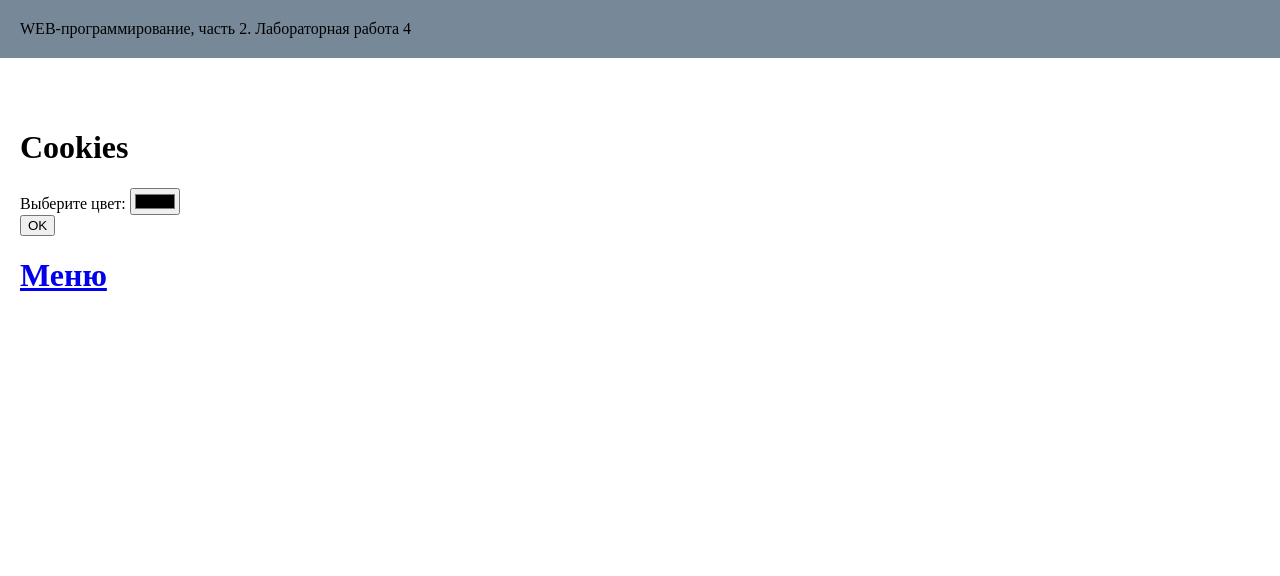
After one commit to Aleksey6798/web-programming-labs-2, a Flask app: template templates/cookies.html in a window 1280 px wide. The commit adds this page. Shown: the top 576 px of the page. Run offline with Flask 3, Linux system fonts and the light colour scheme; the template is opened without the code that fills it, so the values that code supplies are empty; parts of the project's set-up code (start-up, migrations or seed data) failed here and were passed over.

Commit message:
Куки - цвет текста

```diff
--- a/templates/base.html
+++ b/templates/base.html
@@ -5,7 +5,13 @@
     <meta name="viewport" content="width=device-width, initial-scale=1.0">
     <title>Носаков Алексей. {% block lab %}{% endblock %}</title>
     <link rel="stylesheet" href="{{ url_for('static', filename='main.css') }}">
-    {}
+    {% if request.cookies.get('color') %}
+    <style>
+        body {
+            color: {{ request.cookies.get('color') }};
+        }
+    </style>
+    {% endif %}
 </head>
 <body>
     <header>
--- /dev/null
+++ b/templates/cookies.html
@@ -0,0 +1,16 @@
+{% extends "base.html" %}
+
+{% block lab %}Лабораторная работа 4{% endblock %}
+
+{% block main %}
+    <h1>Cookies</h1>
+    <form method="post">
+        <div>
+            <label for="username">Выберите цвет:</label>
+            <input type="color" id="color" name="color">
+        </div>
+        <div>
+            <button type="submit">OK</button>
+        </div>
+    </form>
+{% endblock %}
--- a/templates/lab4.html
+++ b/templates/lab4.html
@@ -9,5 +9,6 @@
         <li><a href="/lab4/login">Авторизация</a></li>
         <li><a href="/lab4/fridge">Холодильник</a></li>
         <li><a href="/lab4/Order_grain">Заказ зерна</a></li>
+        <li><a href="/lab4/cookies">Куки</a></li>
     </ol>
 {% endblock %}
```
Also changed, not shown: lab4.py (+12 -0 lines).
